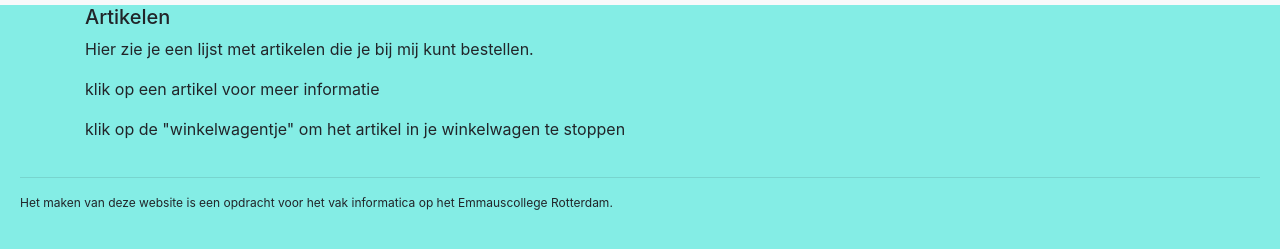
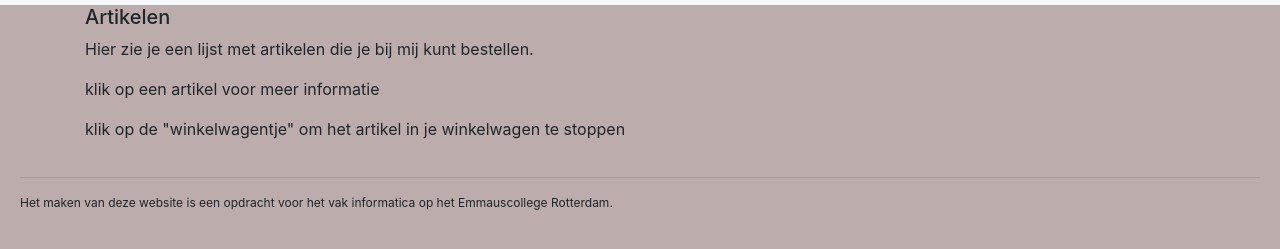
Before and after one commit to emmaus-5v/webshop-5vc-sam-anthony-thijs, a website: page web/index.html in a window 1280 px wide. Shown: the part 51-300 px from the top of the page. Drawn offline with nearby package versions, Linux system fonts and the light colour scheme; no server answers.

Commit message:
nieuw achtergrond
Signed-off-by: thijskra <112435@emmauscollege.nl>

```diff
--- a/web/css/style.css
+++ b/web/css/style.css
@@ -75,5 +75,5 @@ footer {
 }
 
 body{
- background-color: rgba(13, 221, 204, 0.507);
+  background-color:rgba(97, 60, 60, 0.425);
 };
```
Also changed, not shown: web/images/9.jpg (added).
